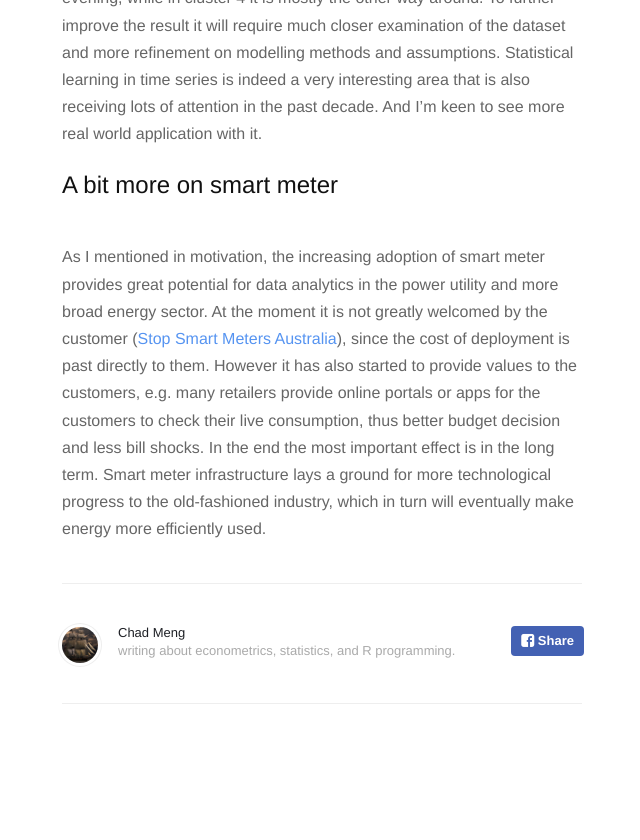
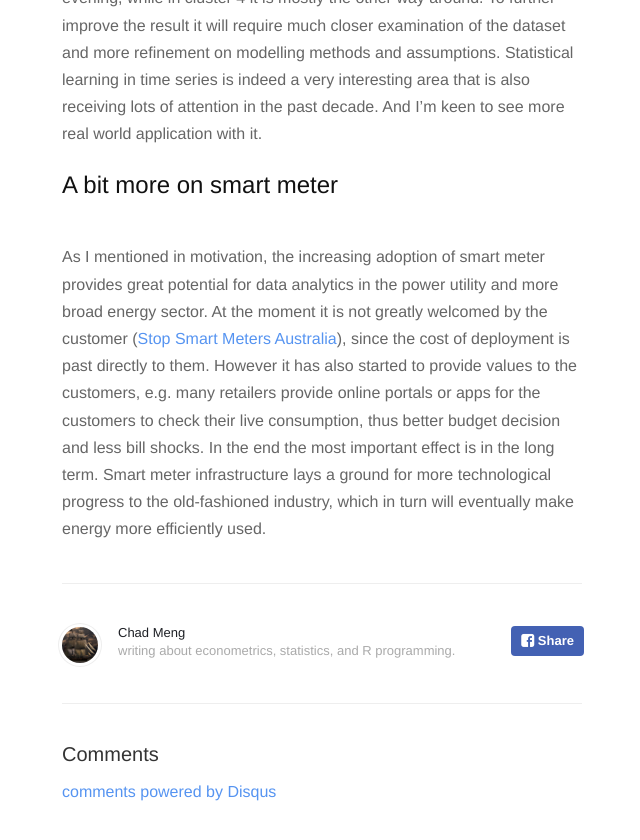
Before and after one commit to cy-meng/cy-meng.github.io, a Jekyll site: the page built from _posts/2015-09-26-Time-series clustering with smart meter dataset.md, in a window 1280 px wide and 900 px high, scrolled down 7059 px. Shown: the top 840 px of the window, without its empty margins (318-958 px from the left). Built offline with Jekyll 4.4.1, drawn with Linux system fonts in a browser that asks for light colours; nearby versions of some CDN libraries; comment, search, counter and statistics services are not loaded; part of the change alters nothing that is shown.

Commit message:
disqus and image path

````diff
--- a/_config.yml
+++ b/_config.yml
@@ -14,8 +14,8 @@ paginate: 20
 baseurl: /
 domain_name: 'http://cy-meng.github.io/'
 google_analytics: 'UA-XXXXXXXX-X'
-disqus: false
-disqus_shortname: 'your-disqus-shortname'
+disqus: true
+disqus_shortname: 'chad9911'
 
 # Details for the RSS feed generator
 url:            'http://cy-meng.github.io/'
--- a/_posts/2015-09-26-Time-series clustering with smart meter dataset.md
+++ b/_posts/2015-09-26-Time-series clustering with smart meter dataset.md
@@ -84,7 +84,7 @@ ggplot(range.long,aes(x=day,y=value,color=variable))+
 
 The result I'm trying to achieve is to plot individual household vertical by their id index, and then show their date coverage through horizontal lines. The output looks like below:
 
-[![meter-date-range]({{ site.url }}assets/images/meter_date_range_2015_09_26.png)]({{ site.url }}assets/images/meter_date_range_2015_09_26.png)
+[![meter-date-range]({{ site.baseurl }}assets/images/meter_date_range_2015_09_26.png)]({{ site.baseurl }}assets/images/meter_date_range_2015_09_26.png)
 
 Most of the household had their usage recording ended during February 2014, while they started at different point of times. However No.11 there has a notably different date coverage to others. While this shouldn't affect our analysis much, it is a potentially removable candidate if it's necessary.
 
@@ -103,7 +103,7 @@ ggplot(m.long,aes(x=day_time,y=value))+
 	geom_line()+scale_x_chron(format="%H:%M",n=4)+
 	facet_wrap( ~ variable, ncol=5)
 ```
-[![daily_usage_wrap]({{ site.url }}assets/images/daily_usage_wrap_2015_09_26.png)]({{ site.url }}assets/images/daily_usage_wrap_2015_09_26.png)
+[![daily_usage_wrap]({{ site.baseurl }}assets/images/daily_usage_wrap_2015_09_26.png)]({{ site.baseurl }}assets/images/daily_usage_wrap_2015_09_26.png)
 
 ## Clustering
 For the times series clustering part I will apply library `TSclust`, a very nicely written package that both consolidates existing time series clustering libraries and provides its own solutions. The paper backing the library is through this [link](https://www.google.com.au/url?sa=t&rct=j&q=&esrc=s&source=web&cd=3&cad=rja&uact=8&ved=0CCgQFjACahUKEwjUsbyHsJTIAhVBQZQKHeL0Bvg&url=http%3A%2F%2Fwww.jstatsoft.org%2Fv62%2Fi01%2Fpaper&usg=AFQjCNEs7oVdU-faTD0CNhkJbtdg6IifLw&sig2=bEN0R-Nt8_wmCK7WquMaLg&bvm=bv.103388427,d.dGY). It is definitely worth taking a look at the reasonings and walkthroughs in this paper. The library provides access to a wide range of dissimilarity measures to perform clustering. And it really depends on the user to make their own judgment on which measure to use. I am still learning the differences and application of different methods.
@@ -122,7 +122,7 @@ hm.clust <- hclust(dm.clust,"complete")
 plot(hm.clust)
 ```
 
-[![clust_cor_dendr]({{ site.url }}assets/images/clust_cor_dendr_2015_09_26.png)]({{ site.url }}assets/images/clust_cor_dendr_2015_09_26.png)
+[![clust_cor_dendr]({{ site.baseurl }}assets/images/clust_cor_dendr_2015_09_26.png)]({{ site.baseurl }}assets/images/clust_cor_dendr_2015_09_26.png)
 
 Unlike k-means clustering, number of clusters to use for horizontal clustering is not determined mathematically. We can combine the dendrogram with the daily usage pattern shown earlier. Here say we use 5 clusters. After assigning all 31 households into cluster groups we can again graph their usage pattern. To get a better comparative look we can use the `grid.arrange` function in `gridExtra` library.
 
@@ -164,7 +164,7 @@ g5 <- ggplot(subset(hm.long,cluster=="5"),aes(x=day_time,y=value))+
 grid.arrange(g1,g2,g3,g4,g5,nrow=5)
 ```
 
-[![clust_cor_k5_wrap]({{ site.url }}assets/images/clust_cor_k5_wrap_2015_09_26.png)]({{ site.url }}assets/images/clust_cor_k5_wrap_2015_09_26.png)
+[![clust_cor_k5_wrap]({{ site.baseurl }}assets/images/clust_cor_k5_wrap_2015_09_26.png)]({{ site.baseurl }}assets/images/clust_cor_k5_wrap_2015_09_26.png)
 
 Now we have what we were looking for. We can see that in general there are some noticeable dissimilarities between clusters. For instance in cluster 2 subjects tend to have higher usage in the morning than in the evening, while in cluster 4 it is mostly the other way around. To further improve the result it will require much closer examination of the dataset and more refinement on modelling methods and assumptions. Statistical learning in time series is indeed a very interesting area that is also receiving lots of attention in the past decade. And I'm keen to see more real world application with it.
 
````
